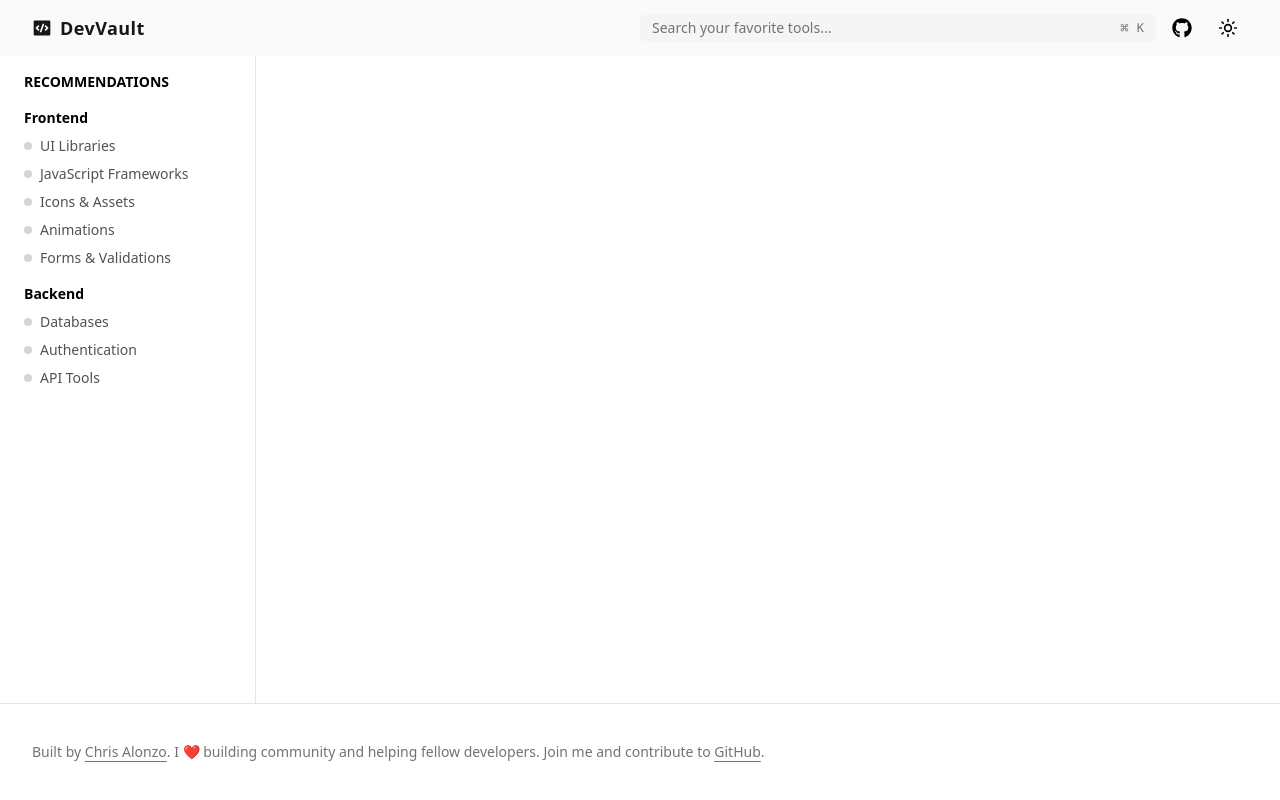
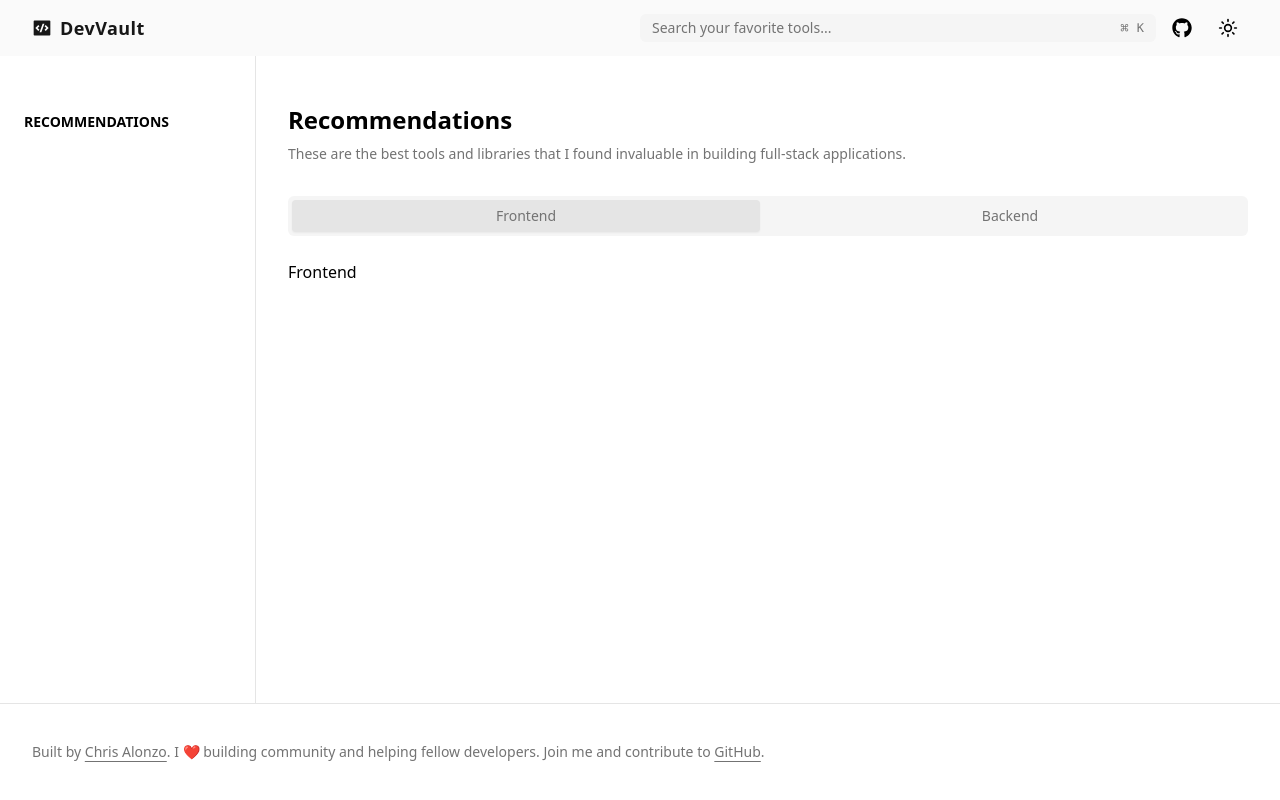
Before and after one commit to achris-alonzo30/DevVault, a Next.js app: page /explore in a window 1280 px wide. Built offline with nearby package versions, Linux system fonts and the light colour scheme.

Commit message:
create CardHoverEffect animation

```diff
--- a/src/app/explore/page.tsx
+++ b/src/app/explore/page.tsx
@@ -3,7 +3,8 @@
 import { Footer } from "@/components/Footer";
 import { Navbar } from "@/components/Navbar";
 import { Sidebar } from "@/components/Sidebar";
-import { Recommendation } from "@/components/Recommendations";
+
+import { BrowserTab } from "@/components/BrowserTab";
 
 export default function Explore() {
     return (
@@ -11,7 +12,7 @@ export default function Explore() {
             <Navbar />
             <div className="flex flex-1 overflow-hidden">
                 <Sidebar />
-                <Recommendation />
+                <BrowserTab />
             </div>
             <Footer />
         </div>
--- a/src/components/BrowserTab.tsx
+++ b/src/components/BrowserTab.tsx
@@ -1,7 +1,36 @@
-export const BrowserTab = ({ children } : { children: React.ReactNode }) => {
+import {
+    Tabs,
+    TabsContent,
+    TabsList,
+    TabsTrigger,
+} from "@/components/ui/tabs";
+import { MaxWidthWrapper } from "./MaxWidthWrapper";
+
+export const BrowserTab = () => {
     return (
-        <main className="flex-1 overflow-y-auto">
-            {children}
+        <main className="flex-1 overflow-y-auto mt-[56px]">
+
+
+            <MaxWidthWrapper className="py-12">
+                <hgroup className="flex flex-col items-start gap-2">
+                    <h1 className="text-2xl font-semibold">Recommendations</h1>
+                    <p className="font-medium text-sm text-muted-foreground ">
+                        These are the best tools and libraries that I found invaluable in building full-stack applications.
+                    </p>
+                </hgroup>
+                <Tabs defaultValue="frontend" className="py-8">
+                    <TabsList className="grid grid-cols-2 gap-4">
+                        <TabsTrigger value="frontend">Frontend</TabsTrigger>
+                        <TabsTrigger value="backend">Backend</TabsTrigger>
+                    </TabsList>
+                    <TabsContent value="frontend" className="py-4">
+                        Frontend
+                    </TabsContent>
+                    <TabsContent value="backend">
+                        Backend
+                    </TabsContent>
+                </Tabs>
+            </MaxWidthWrapper>
         </main>
     )
 }
--- a/src/components/Sidebar.tsx
+++ b/src/components/Sidebar.tsx
@@ -1,73 +1,18 @@
 import Link from "next/link";
-
-const frontend = [
-    {
-        title: "UI Libraries",
-        link: "ui-libraries",
-    },
-    {
-        title: "JavaScript Frameworks",
-        link: "javascript-frameworks",
-    },
-    {
-        title: "Icons & Assets",
-        link: "icons-assets",
-    },
-    {
-        title: "Animations",
-        link: "animations",
-    },
-    {
-        title: "Forms & Validations",
-        link: "forms-validations",
-    },
-]
-
-const backend = [
-    {
-        title: "Databases",
-        link: "databases",
-    },
-    {
-        title: "Authentication",
-        link: "authentication",
-    },
-    {
-        title: "API Tools",
-        link: "api-tools",
-    },
-]
-
 
 
 export const Sidebar = () => {
     return (
         <aside className="w-64 overflow-y-auto mt-[56px] hidden md:block">
-            <div className="flex flex-col items-start text-sm gap-4 py-4 p-6 mx-auto w-full border-r h-full">
+            <div className="flex flex-col items-start text-sm gap-4 py-4 p-6 pt-14 mx-auto w-full border-r h-full">
                 <h2 className="font-extrabold">RECOMMENDATIONS</h2>
                 <div className="flex flex-col gap-4">
                     <div className="flex flex-col gap-2">
-                        <p className="font-semibold">Frontend</p>
-                        <nav className="flex flex-col gap-2">
-                            {frontend.map((item, index) => (
-                                <Link href={`/explore?recommendation=${item.link}`} key={index} className="group flex items-center font-medium gap-2 dark:text-neutral-300 text-neutral-600">
-                                    <span className="size-1 rounded-full p-1 bg-neutral-300 dark:bg-neutral-600  dark:group-hover:bg-neutral-200 group-hover:bg-neutral-800" />
-                                    <span>{item.title}</span>
-                                </Link>
-                            ))}
 
-                        </nav>
                     </div>
                     <div className="flex flex-col gap-2">
-                        <p className="font-semibold">Backend</p>
-                        <nav className="flex flex-col gap-2">
-                            {backend.map((item, index) => (
-                                <Link href={`/explore?recommendation=${item.link}`} key={index} className="group flex items-center font-medium gap-2 dark:text-neutral-300 text-neutral-600">
-                                    <span className="size-1 rounded-full p-1 bg-neutral-300 dark:bg-neutral-600  dark:group-hover:bg-neutral-200 group-hover:bg-neutral-800" />
-                                    <span>{item.title}</span>
-                                </Link>
-                            ))}
-                        </nav>
+
+
                     </div>
                 </div>
             </div>
--- /dev/null
+++ b/src/components/animation/CardHoverEffect.tsx
@@ -0,0 +1,111 @@
+import { cn } from "@/lib/utils";
+import { AnimatePresence, motion } from "framer-motion";
+import Link from "next/link";
+import { useState } from "react";
+
+export const CardHoverEffect = ({
+    items,
+    className,
+}: {
+    items: {
+        title: string;
+        description: string;
+        link: string;
+    }[];
+    className?: string;
+}) => {
+    const [hoveredIndex, setHoveredIndex] = useState<number | null>(null);
+
+    return (
+        <div
+            className={cn(
+                "grid grid-cols-1 md:grid-cols-2  lg:grid-cols-3  py-10",
+                className
+            )}
+        >
+            {items.map((item, idx) => (
+                <Link
+                    href={item?.link}
+                    key={item?.link}
+                    className="relative group  block p-2 h-full w-full"
+                    onMouseEnter={() => setHoveredIndex(idx)}
+                    onMouseLeave={() => setHoveredIndex(null)}
+                >
+                    <AnimatePresence>
+                        {hoveredIndex === idx && (
+                            <motion.span
+                                className="absolute inset-0 h-full w-full bg-neutral-200 dark:bg-slate-800/[0.8] block  rounded-3xl"
+                                layoutId="hoverBackground"
+                                initial={{ opacity: 0 }}
+                                animate={{
+                                    opacity: 1,
+                                    transition: { duration: 0.15 },
+                                }}
+                                exit={{
+                                    opacity: 0,
+                                    transition: { duration: 0.15, delay: 0.2 },
+                                }}
+                            />
+                        )}
+                    </AnimatePresence>
+                    <Card>
+                        <CardTitle>{item.title}</CardTitle>
+                        <CardDescription>{item.description}</CardDescription>
+                    </Card>
+                </Link>
+            ))}
+        </div>
+    );
+};
+
+export const Card = ({
+    className,
+    children,
+}: {
+    className?: string;
+    children: React.ReactNode;
+}) => {
+    return (
+        <div
+            className={cn(
+                "rounded-2xl h-full w-full p-4 overflow-hidden bg-black border border-transparent dark:border-white/[0.2] group-hover:border-slate-700 relative z-20",
+                className
+            )}
+        >
+            <div className="relative z-50">
+                <div className="p-4">{children}</div>
+            </div>
+        </div>
+    );
+};
+export const CardTitle = ({
+    className,
+    children,
+}: {
+    className?: string;
+    children: React.ReactNode;
+}) => {
+    return (
+        <h4 className={cn("text-zinc-100 font-bold tracking-wide mt-4", className)}>
+            {children}
+        </h4>
+    );
+};
+export const CardDescription = ({
+    className,
+    children,
+}: {
+    className?: string;
+    children: React.ReactNode;
+}) => {
+    return (
+        <p
+            className={cn(
+                "mt-8 text-zinc-400 tracking-wide leading-relaxed text-sm",
+                className
+            )}
+        >
+            {children}
+        </p>
+    );
+};
--- a/src/components/ui/tabs.tsx
+++ b/src/components/ui/tabs.tsx
@@ -29,7 +29,7 @@ const TabsTrigger = React.forwardRef<
   <TabsPrimitive.Trigger
     ref={ref}
     className={cn(
-      "inline-flex items-center justify-center whitespace-nowrap rounded-sm px-3 py-1.5 text-sm font-medium ring-offset-background transition-all focus-visible:outline-none focus-visible:ring-2 focus-visible:ring-ring focus-visible:ring-offset-2 disabled:pointer-events-none disabled:opacity-50 data-[state=active]:bg-background data-[state=active]:text-foreground data-[state=active]:shadow-sm",
+      "inline-flex items-center justify-center whitespace-nowrap rounded-sm px-3 py-1.5 text-sm font-medium ring-offset-background transition-all focus-visible:outline-none focus-visible:ring-2 focus-visible:ring-ring focus-visible:ring-offset-2 disabled:pointer-events-none disabled:opacity-50 dark:data-[state=active]:bg-neutral-700 data-[state=active]:bg-neutral-200 data-[state=active]:text-foreground data-[state=active]:shadow-sm",
       className
     )}
     {...props}
```
